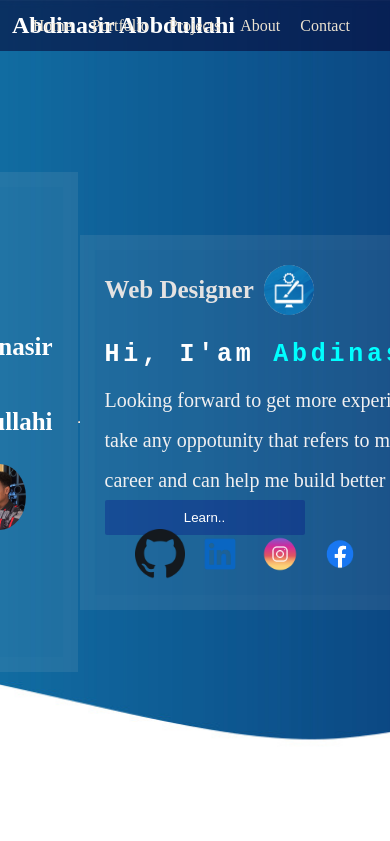
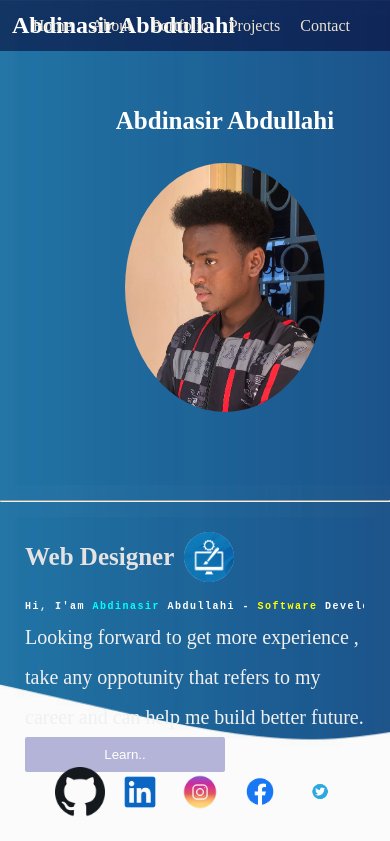
Before and after one commit to Abdinasir-Abdullahi/portfolio, a plain HTML site: page index.html in a window 390 px wide. Shown: the top 841 px of the page. Drawn offline with Linux system fonts and the light colour scheme.

Commit message:
updated new

```diff
--- a/index.html
+++ b/index.html
@@ -23,11 +23,11 @@
             </header>
             <ul>
                 <li><a href="">Home</a></li>
-                <li><a href="">Portfolio</a></li>
-                <li><a href="">Projects</a></li>
-                <li><a href="">About</a></li>
+                <li><a href="#p-about">About</a></li>
+                <li><a href="index.html">Portfolio</a></li>
+                <li><a href="#p-projects">Projects</a></li>
                 <!-- <li><a href="">Blog</a></li> -->
-                <li><a href="">Contact</a></li>
+                <li><a href="#p-contact">Contact</a></li>
             </ul>
         </nav>
     </div>
@@ -50,7 +50,7 @@
             <h1>Hi, I'am <span style="color: aqua;">Abdinasir</span> Abdullahi - <span style="color: yellow;">Software</span> Developer.</h1>
           </div>
           <p>Looking forward to get more experience , take any oppotunity that refers to my career and can help me build better future.</p>
-        <a href="#p-contact"><button>Learn..</button></a>
+        <a href="#p-about"><button>Learn..</button></a>
         <div class="icons">
             <a href="https://github.com/Abdinasir-Abdullahi/"><img src="icons/github.png" alt=""></a>
             <a href="https://www.linkedin.com/in/abdinasir-abdullahi-036904225/"><img src="icons/linkedin-logo.png" alt=""></a>
@@ -63,7 +63,7 @@
 
     <!-- content -->
     <div class="about-content">
-        <div id="p-contact" style="margin-bottom: 50px;background: rgba(0, 0, 0, 0);"></div>
+        <div id="p-about" style="margin-bottom: 50px;background: rgba(0, 0, 0, 0);"></div>
         <h1>About me </h1>
         <div class="about-me" >
             <p>Experienced Web Designer. I can Actually Design - Landing pages, Resposive Websites for Desktop and Phones</p>
@@ -123,7 +123,7 @@
     <!-- projects i have -->
 
     <div class="project-content">
-        <div id="p-contact" style="margin-bottom: 50px; padding: 10px;"></div>
+        <div id="p-projects" style="margin-bottom: 50px; padding: 10px;"></div>
 
         <h1>Projects</h1>
         <div class="projects" >
--- a/style.css
+++ b/style.css
@@ -3,24 +3,6 @@
     padding: 0;
     box-sizing: border-box;
 }
-
-/*
- */
- /* html,body,div,span,object,iframe,h1,h2,h3,h4,h5,h6,p,blockquote,pre,abbr,address,cite,code,del,dfn,em,img,ins,kbd,q,samp,small,strong,sub,sup,var,b,i,dl,dt,dd,ol,ul,li,fieldset,form,label,legend,table,caption,tbody,tfoot,thead,tr,th,td,article,aside,canvas,details,figcaption,figure,footer,header,hgroup,menu,nav,section,summary,time,mark,audio,video{margin:0;padding:0;border:0;outline:0;font-size:100%;vertical-align:baseline;background:transparent}
- body{line-height:1}
- article,aside,details,figcaption,figure,footer,header,hgroup,menu,nav,section{display:block}
- nav ul{list-style:none}
- blockquote,q{quotes:none}
- blockquote:before,blockquote:after,q:before,q:after{content:none}
- a{margin:0;padding:0;font-size:100%;vertical-align:baseline;background:transparent}
- ins{background-color:#ff9;color:#000;text-decoration:none}
- mark{background-color:#ff9;color:#000;font-style:italic;font-weight:bold}
- del{text-decoration:line-through}
- abbr[title],dfn[title]{border-bottom:1px dotted;cursor:help}
- table{border-collapse:collapse;border-spacing:0}
- hr{display:block;height:1px;border:0;border-top:1px solid #ccc;margin:1em 0;padding:0}
- input,select{vertical-align:middle};
- */
 
 /* parent */
 .nav{
@@ -226,6 +208,39 @@
   from, to { border-color: transparent }
   50% { border-color: rgb(173, 7, 62) }
 }
+
+/* container media 980px */
+@media (max-width: 980px){
+    .container{
+        /* margin-bottom: 20px; */
+        width: 100%;
+        height: 100vh;
+        background-image: url(imgs/XrgL6.jpg);
+        /* background: rgb(0, 0, 0); */
+        /* background-attachment: fixed; */
+        background-size: cover;
+        background-position: center;
+        justify-content: center;
+        align-items: center;
+        display: block;
+    }
+
+    .container .info .qor h1 {
+        color: #fff;
+        font-size: 10px;
+        font-family: monospace;
+        overflow: hidden;
+        border-right: .15em solid rgb(173, 7, 62);
+        white-space: nowrap;
+        /* margin: 0 auto;  */
+        letter-spacing: .15em;
+        animation:
+          qoraaye 4.7s steps(70, end),
+          boodaaye .5s step-end infinite;
+      }
+
+}
+
 
  /* all-content */
 
```
